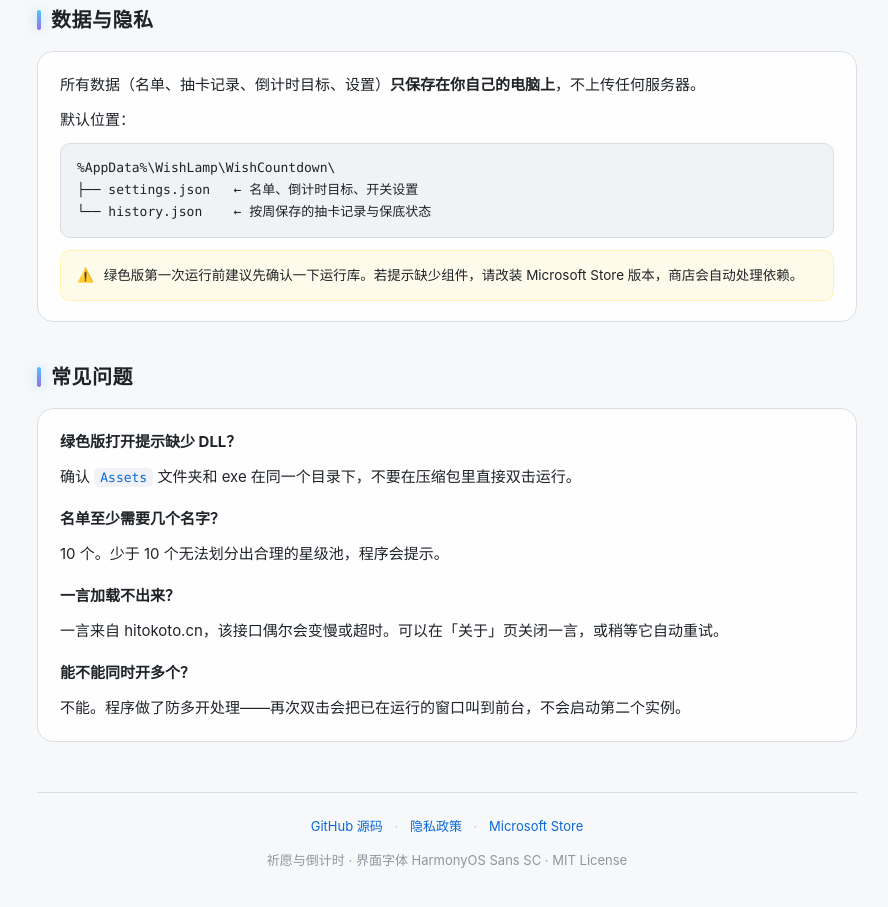
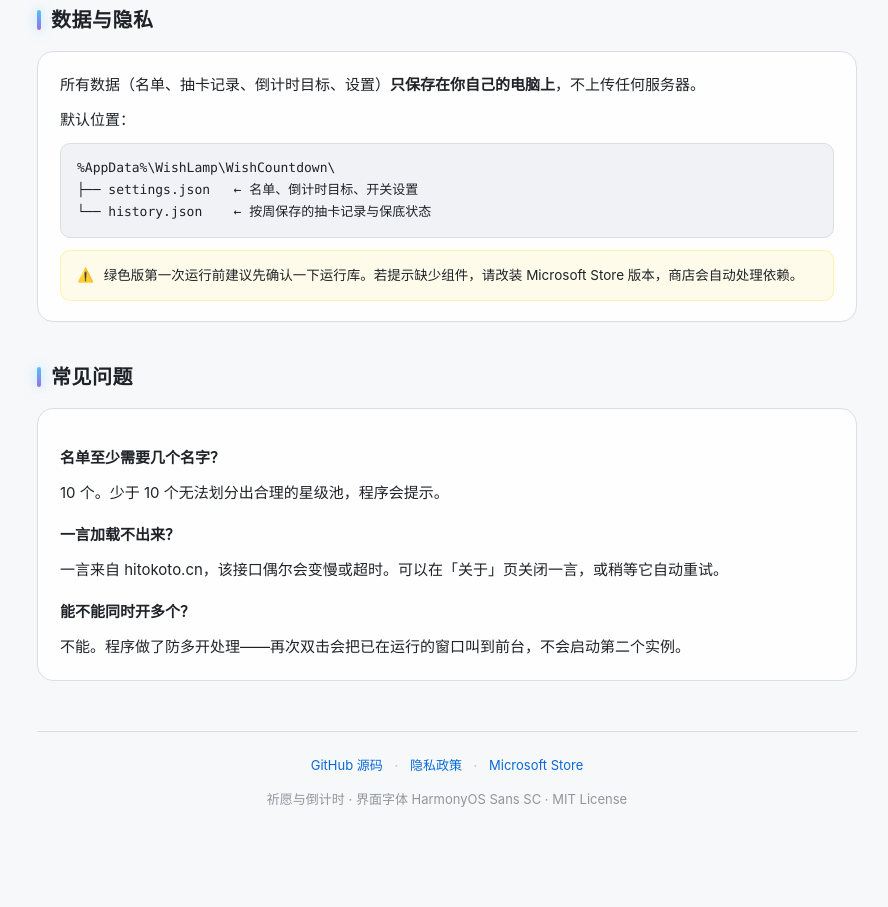
Before and after one commit to SGlowQ/2026, a plain HTML site: page docs/index.html in a window 1280 px wide. Shown: the part 2302-3209 px from the top of the page, without its empty margins (193-1081 px from the left). Drawn offline with Linux system fonts and the light colour scheme.

Commit message:
Update index.html

```diff
--- a/docs/index.html
+++ b/docs/index.html
@@ -614,9 +614,6 @@
     <h2>常见问题</h2>
     <div class="card">
 
-      <p><b>绿色版打开提示缺少 DLL？</b></p>
-      <p>确认 <code>Assets</code> 文件夹和 exe 在同一个目录下，不要在压缩包里直接双击运行。</p>
-
       <p style="margin-top:16px"><b>名单至少需要几个名字？</b></p>
       <p>10 个。少于 10 个无法划分出合理的星级池，程序会提示。</p>
 
```
